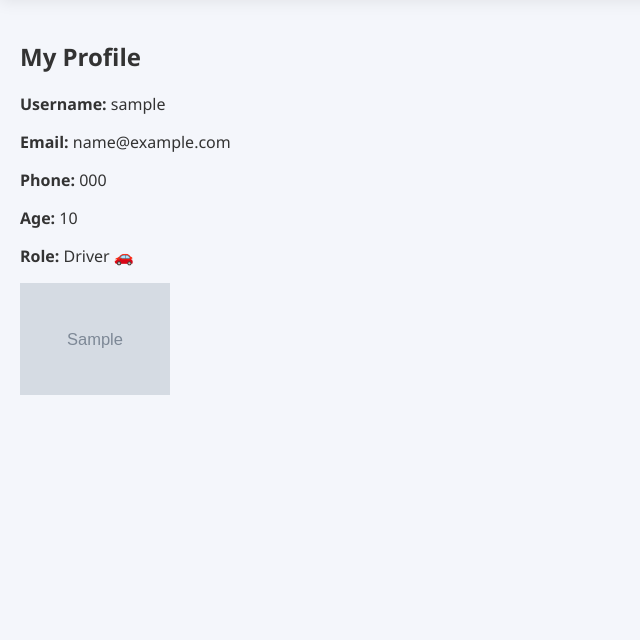
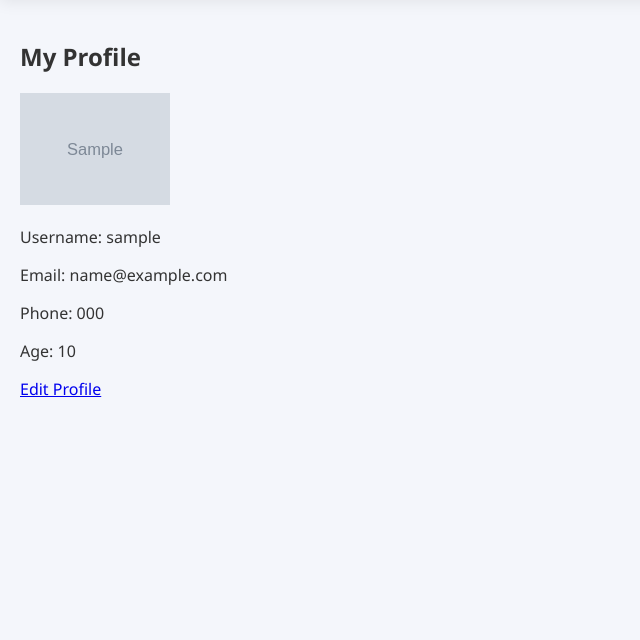
Before and after one commit to Xurwed9/hamsafar-backend, a Django app: page /accounts/profile/ in a window 1280 px wide. Shown: the part 58-698 px from the top of the page, without its empty margins (0-640 px from the left). Run offline with Django 5.2, Linux system fonts and the light colour scheme; a user stored in the database is signed in; tables that the repository leaves empty hold one stand-in row (values such as "Sample post"); grey boxes marked "Sample" are stand-in pictures.

Commit message:
edit-profile

```diff
--- a/accounts/urls.py
+++ b/accounts/urls.py
@@ -8,4 +8,5 @@ urlpatterns = [
     path('login/', views.login_user, name='login'),
     path('logout/', views.logout_user, name='logout'),
     path('profile/', views.profile, name='profile'),
+    path('edit-profile/', views.edit_profile, name='edit_profile'),
 ]
--- a/accounts/views.py
+++ b/accounts/views.py
@@ -127,3 +127,23 @@ def confirm_email(request):
 @login_required
 def profile(request):
     return render(request, 'accounts/profile.html')
+
+
+@login_required
+def edit_profile(request):
+
+    user = request.user
+
+    if request.method == 'POST':
+
+        user.phone = request.POST.get('phone')
+        user.age = request.POST.get('age')
+
+        if request.FILES.get('photo'):
+            user.photo = request.FILES['photo']
+
+        user.save()
+
+        return redirect('profile')
+
+    return render(request, 'accounts/edit_profile.html')
--- a/templates/accounts/profile.html
+++ b/templates/accounts/profile.html
@@ -3,22 +3,19 @@
 {% block main %}
 <h2>My Profile</h2>
 
-<p><b>Username:</b> {{ request.user.username }}</p>
-<p><b>Email:</b> {{ request.user.email }}</p>
-<p><b>Phone:</b> {{ request.user.phone }}</p>
-<p><b>Age:</b> {{ request.user.age }}</p>
-
-<p>
-<b>Role:</b>
-{% if request.user.is_driver %}
-    Driver 🚗
-{% else %}
-    Passenger 🧍
-{% endif %}
-</p>
-
 {% if request.user.photo %}
     <img src="{{ request.user.photo.url }}" width="150">
+{% else %}
+    <p>No photo</p>
 {% endif %}
 
+<p>Username: {{ request.user.username }}</p>
+<p>Email: {{ request.user.email }}</p>
+<p>Phone: {{ request.user.phone }}</p>
+<p>Age: {{ request.user.age }}</p>
+
+<a href="{% url 'edit_profile' %}">
+    Edit Profile
+</a>
+
 {% endblock %}
```
Also changed, not shown: templates/accounts/edit_profile.html (added, +28 -0 lines).
